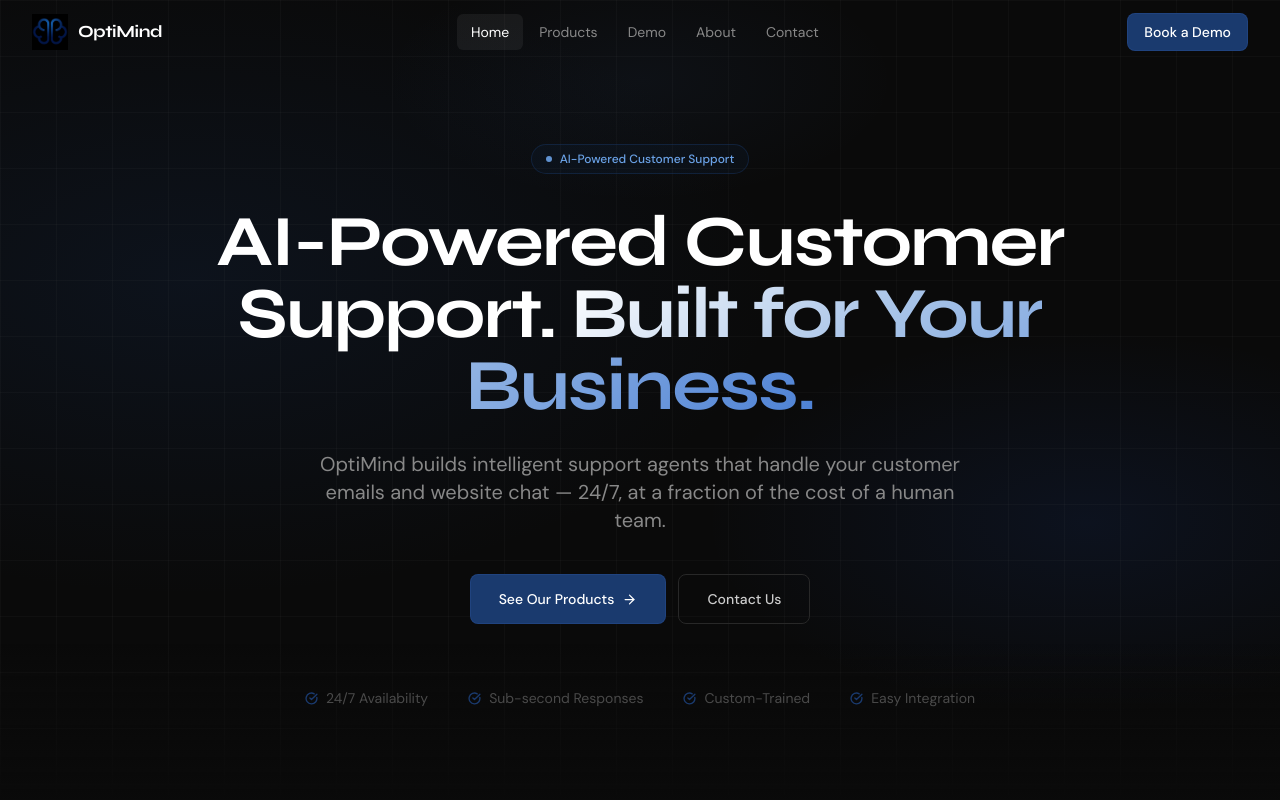
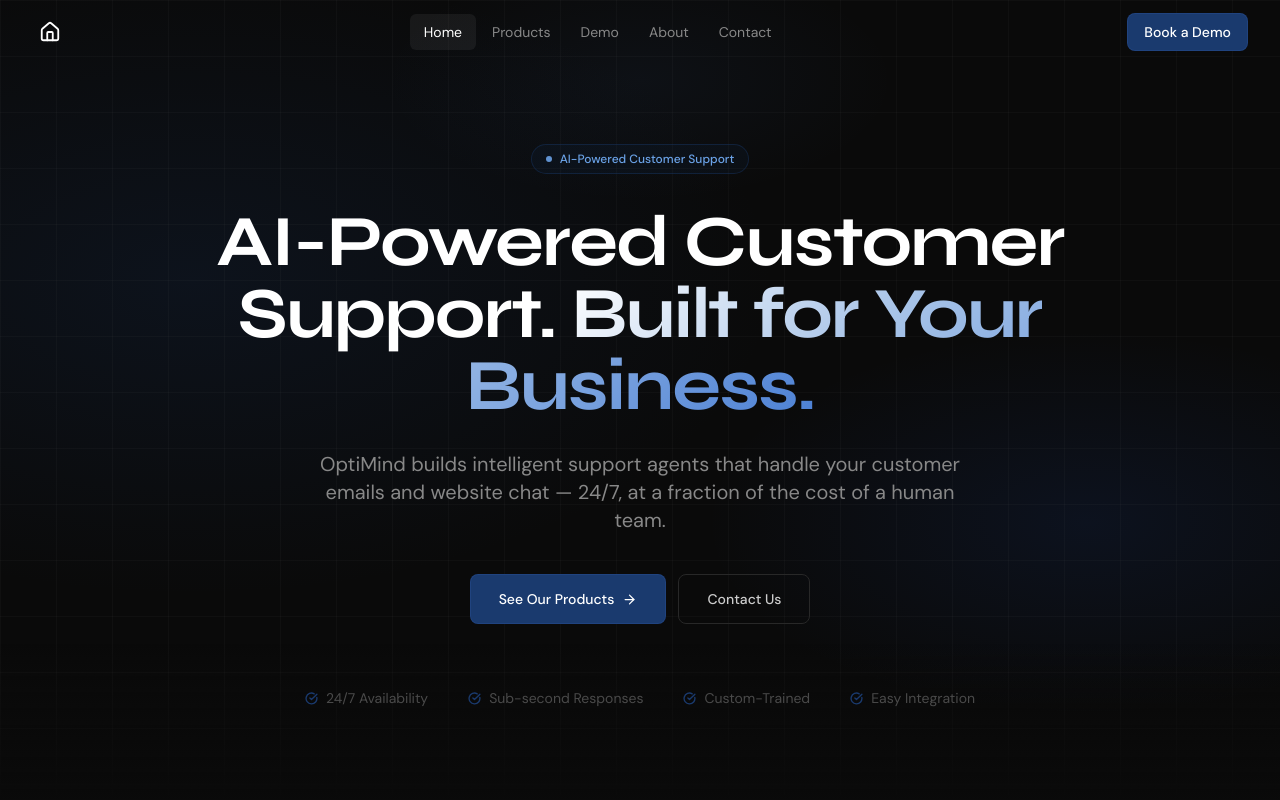
Before and after one commit to DinovLazar/optimind-website, a Next.js app: page / in a window 1280 px wide. Shown: the top 800 px of the page. Built offline with nearby package versions, Linux system fonts and the light colour scheme.

Commit message:
update api key and fixes

```diff
--- a/components/Footer.tsx
+++ b/components/Footer.tsx
@@ -1,5 +1,4 @@
 import Link from 'next/link'
-import Image from 'next/image'
 
 const nav = [
   { href: '/',         label: 'Home' },
@@ -23,7 +22,6 @@
           {/* Brand */}
           <div className="col-span-2 md:col-span-1 flex flex-col gap-4">
             <Link href="/" className="flex items-center gap-2.5 group w-fit">
-              <Image src="/logonew.png" alt="OptiMind logo" width={36} height={36} />
               <span className="font-heading font-bold text-[17px] text-white tracking-tight">
                 OptiMind
               </span>
--- a/components/Navigation.tsx
+++ b/components/Navigation.tsx
@@ -4,8 +4,7 @@
 import Link from 'next/link'
 import { usePathname } from 'next/navigation'
 import { motion, AnimatePresence } from 'framer-motion'
-import { Menu, X } from 'lucide-react'
-import Image from 'next/image'
+import { Menu, X, Home } from 'lucide-react'
 
 const navLinks = [
   { href: '/',         label: 'Home' },
@@ -47,12 +46,9 @@
       <nav className="max-w-7xl mx-auto px-4 sm:px-6 lg:px-8">
         <div className="flex items-center justify-between h-[64px]">
 
-          {/* Logo */}
-          <Link href="/" className="flex items-center gap-2.5 group shrink-0">
-            <Image src="/logonew.png" alt="OptiMind logo" width={36} height={36} className="transition-transform duration-200 group-hover:scale-105" />
-            <span className="font-heading font-bold text-[17px] text-white tracking-tight select-none">
-              OptiMind
-            </span>
+          {/* Home button */}
+          <Link href="/" aria-label="Home" className="flex items-center justify-center w-9 h-9 rounded-md text-white hover:bg-white/[0.08] transition-colors shrink-0">
+            <Home size={22} strokeWidth={2} />
           </Link>
 
           {/* Desktop links */}
```
